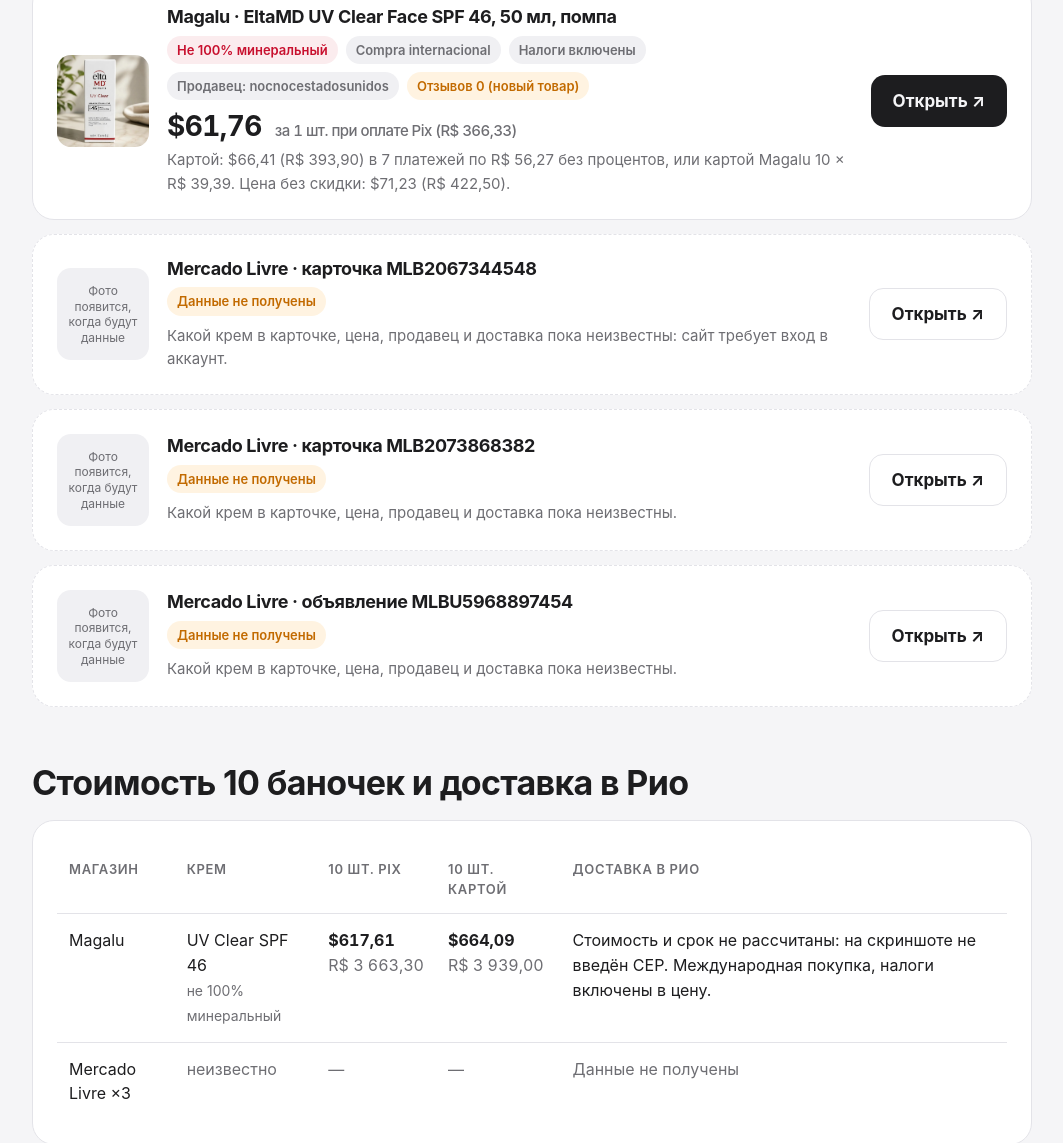
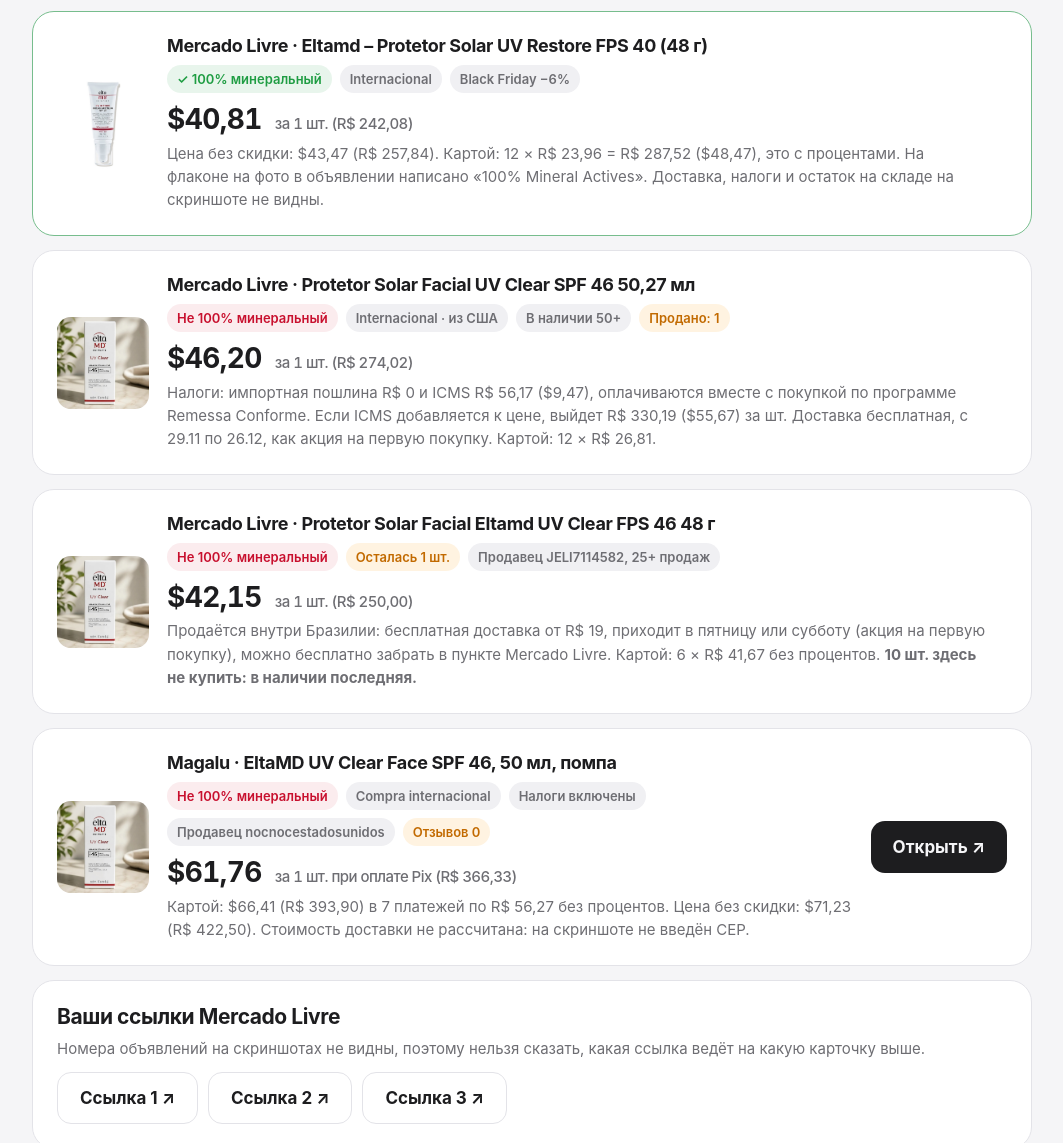
Before and after one commit to wonderland511/eltamd-mineral-rio, a plain HTML site: page index.html in a window 1280 px wide. Shown: the part 1657-2800 px from the top of the page, without its empty margins (108-1171 px from the left). Drawn offline with nearby package versions, Linux system fonts and the light colour scheme.

Commit message:
Добавлены объявления Mercado Livre, итог 10 шт. и рекомендация
Co-Authored-By: Claude Opus 5.5 <noreply@anthropic.com>

```diff
--- a/index.html
+++ b/index.html
@@ -88,6 +88,7 @@ th,td{text-align:left;padding:14px 12px;border-bottom:1px solid var(--line);vert
 th{font-size:13px;text-transform:uppercase;letter-spacing:.05em;color:var(--muted);font-weight:600}
 tr:last-child td{border-bottom:0}
 .num{font-variant-numeric:tabular-nums;white-space:nowrap}
+.price.num{white-space:normal}
 .tablewrap{overflow-x:auto;-webkit-overflow-scrolling:touch}
 
 .note{display:flex;gap:14px;align-items:flex-start;background:var(--card2);border-radius:16px;padding:16px 18px;margin-top:14px}
@@ -123,7 +124,7 @@ footer a{color:var(--muted)}
   <div class="verdict reveal d1">
     <div class="big">✓</div>
     <div>
-      <b>Нужен 100% минеральный крем? Берите UV Restore SPF 40.</b>
+      <b>Нужен 100% минеральный крем? Берите UV Restore SPF 40. Он ещё и самый дешёвый: R$ 242,08 ($40,81) на Mercado Livre.</b>
       <p>В нём только минеральные фильтры: оксид цинка 15% и диоксид титана 2%. В UV Clear SPF 46, кроме цинка 9%, есть октиноксат 7,5%, а это химический фильтр, так что крем гибридный.</p>
     </div>
   </div>
@@ -161,78 +162,90 @@ footer a{color:var(--muted)}
     <figure class="sticker" title="Зевающий котик"><img src="img/cat.jpg" alt="Смешной котик широко зевает" width="112" height="112"></figure>
     <h2 class="reveal">Предложения по вашим ссылкам</h2>
   </div>
-  <p class="muted reveal" style="margin-top:-6px">Mercado Livre и Magalu закрывают страницы от автоматического просмотра (вход в аккаунт или ошибка 403). Поэтому данные Magalu взяты с вашего скриншота, а по Mercado Livre их пока нет.</p>
+  <p class="muted reveal" style="margin-top:-6px">Данные взяты с ваших скриншотов от 24.11.2026 (Mercado Livre около 14:48). Сами страницы закрыты от автоматического просмотра.</p>
 
   <div class="offers">
+    <div class="card offer win reveal d1" style="border-color:color-mix(in srgb,var(--ok) 55%,var(--line))">
+      <button class="thumb" data-lb="0" aria-label="Увеличить фото"><img src="img/uv-restore.jpg" alt="EltaMD UV Restore SPF 40" loading="lazy"></button>
+      <div>
+        <h3>Mercado Livre · Eltamd – Protetor Solar UV Restore FPS 40 (48 г)</h3>
+        <div class="chips"><span class="chip" style="background:var(--ok-soft);color:var(--ok)">✓ 100% минеральный</span><span class="chip">Internacional</span><span class="chip">Black Friday −6%</span></div>
+        <div class="price num">$40,81 <small>за 1 шт. (R$ 242,08)</small></div>
+        <div class="muted" style="font-size:15px;margin-top:4px">Цена без скидки: $43,47 (R$ 257,84). Картой: 12 × R$ 23,96 = R$ 287,52 ($48,47), это с процентами. На флаконе на фото в объявлении написано «100% Mineral Actives». Доставка, налоги и остаток на складе на скриншоте не видны.</div>
+      </div>
+    </div>
+
     <div class="card offer reveal d1">
       <button class="thumb" data-lb="1" aria-label="Увеличить фото"><img src="img/uv-clear.jpg" alt="EltaMD UV Clear SPF 46" loading="lazy"></button>
       <div>
+        <h3>Mercado Livre · Protetor Solar Facial UV Clear SPF 46 50,27 мл</h3>
+        <div class="chips"><span class="chip red">Не 100% минеральный</span><span class="chip">Internacional · из США</span><span class="chip">В наличии 50+</span><span class="chip warn">Продано: 1</span></div>
+        <div class="price num">$46,20 <small>за 1 шт. (R$ 274,02)</small></div>
+        <div class="muted" style="font-size:15px;margin-top:4px">Налоги: импортная пошлина R$ 0 и ICMS R$ 56,17 ($9,47), оплачиваются вместе с покупкой по программе Remessa Conforme. Если ICMS добавляется к цене, выйдет R$ 330,19 ($55,67) за шт. Доставка бесплатная, с 29.11 по 26.12, как акция на первую покупку. Картой: 12 × R$ 26,81.</div>
+      </div>
+    </div>
+
+    <div class="card offer reveal d2">
+      <button class="thumb" data-lb="1" aria-label="Увеличить фото"><img src="img/uv-clear.jpg" alt="EltaMD UV Clear SPF 46" loading="lazy"></button>
+      <div>
+        <h3>Mercado Livre · Protetor Solar Facial Eltamd UV Clear FPS 46 48 г</h3>
+        <div class="chips"><span class="chip red">Не 100% минеральный</span><span class="chip warn">Осталась 1 шт.</span><span class="chip">Продавец JELI7114582, 25+ продаж</span></div>
+        <div class="price num">$42,15 <small>за 1 шт. (R$ 250,00)</small></div>
+        <div class="muted" style="font-size:15px;margin-top:4px">Продаётся внутри Бразилии: бесплатная доставка от R$ 19, приходит в пятницу или субботу (акция на первую покупку), можно бесплатно забрать в пункте Mercado Livre. Картой: 6 × R$ 41,67 без процентов. <b>10 шт. здесь не купить: в наличии последняя.</b></div>
+      </div>
+    </div>
+
+    <div class="card offer reveal d2">
+      <button class="thumb" data-lb="1" aria-label="Увеличить фото"><img src="img/uv-clear.jpg" alt="EltaMD UV Clear SPF 46" loading="lazy"></button>
+      <div>
         <h3>Magalu · EltaMD UV Clear Face SPF 46, 50 мл, помпа</h3>
-        <div class="chips"><span class="chip red">Не 100% минеральный</span><span class="chip">Compra internacional</span><span class="chip">Налоги включены</span><span class="chip">Продавец: nocnocestadosunidos</span><span class="chip warn">Отзывов 0 (новый товар)</span></div>
+        <div class="chips"><span class="chip red">Не 100% минеральный</span><span class="chip">Compra internacional</span><span class="chip">Налоги включены</span><span class="chip">Продавец nocnocestadosunidos</span><span class="chip warn">Отзывов 0</span></div>
         <div class="price num">$61,76 <small>за 1 шт. при оплате Pix (R$ 366,33)</small></div>
-        <div class="muted" style="font-size:15px;margin-top:4px">Картой: $66,41 (R$ 393,90) в 7 платежей по R$ 56,27 без процентов, или картой Magalu 10 × R$ 39,39. Цена без скидки: $71,23 (R$ 422,50).</div>
+        <div class="muted" style="font-size:15px;margin-top:4px">Картой: $66,41 (R$ 393,90) в 7 платежей по R$ 56,27 без процентов. Цена без скидки: $71,23 (R$ 422,50). Стоимость доставки не рассчитана: на скриншоте не введён CEP.</div>
       </div>
       <a class="cta" href="https://www.magazineluiza.com.br/protetor-solar-eltamd-uv-clear-face-spf-46-50-ml-bomba-sem-oleo/p/fj3e84cgd4/pf/psfc/" target="_blank" rel="noopener">Открыть ↗</a>
     </div>
+  </div>
 
-    <div class="card offer pending reveal d2">
-      <div class="thumb empty">Фото появится, когда будут данные</div>
-      <div>
-        <h3>Mercado Livre · карточка MLB2067344548</h3>
-        <div class="chips"><span class="chip warn">Данные не получены</span></div>
-        <p class="muted" style="margin:8px 0 0;font-size:15px">Какой крем в карточке, цена, продавец и доставка пока неизвестны: сайт требует вход в аккаунт.</p>
-      </div>
-      <a class="cta ghost" href="https://meli.la/28CBw5g" target="_blank" rel="noopener">Открыть ↗</a>
-    </div>
-
-    <div class="card offer pending reveal d2">
-      <div class="thumb empty">Фото появится, когда будут данные</div>
-      <div>
-        <h3>Mercado Livre · карточка MLB2073868382</h3>
-        <div class="chips"><span class="chip warn">Данные не получены</span></div>
-        <p class="muted" style="margin:8px 0 0;font-size:15px">Какой крем в карточке, цена, продавец и доставка пока неизвестны.</p>
-      </div>
-      <a class="cta ghost" href="https://meli.la/2eFBVGF" target="_blank" rel="noopener">Открыть ↗</a>
-    </div>
-
-    <div class="card offer pending reveal d3">
-      <div class="thumb empty">Фото появится, когда будут данные</div>
-      <div>
-        <h3>Mercado Livre · объявление MLBU5968897454</h3>
-        <div class="chips"><span class="chip warn">Данные не получены</span></div>
-        <p class="muted" style="margin:8px 0 0;font-size:15px">Какой крем в карточке, цена, продавец и доставка пока неизвестны.</p>
-      </div>
-      <a class="cta ghost" href="https://meli.la/31zTZ6z" target="_blank" rel="noopener">Открыть ↗</a>
+  <div class="card reveal d3" style="margin-top:14px">
+    <h3 style="margin-bottom:8px">Ваши ссылки Mercado Livre</h3>
+    <p class="muted" style="margin:0 0 12px;font-size:15px">Номера объявлений на скриншотах не видны, поэтому нельзя сказать, какая ссылка ведёт на какую карточку выше.</p>
+    <div style="display:flex;flex-wrap:wrap;gap:10px">
+      <a class="cta ghost" href="https://meli.la/28CBw5g" target="_blank" rel="noopener">Ссылка 1 ↗</a>
+      <a class="cta ghost" href="https://meli.la/2eFBVGF" target="_blank" rel="noopener">Ссылка 2 ↗</a>
+      <a class="cta ghost" href="https://meli.la/31zTZ6z" target="_blank" rel="noopener">Ссылка 3 ↗</a>
     </div>
   </div>
 </section>
 
 <section>
-  <h2 class="reveal">Стоимость 10 баночек и доставка в Рио</h2>
+  <h2 class="reveal">Стоимость 10 баночек</h2>
   <div class="card reveal d1 tablewrap">
     <table>
-      <thead><tr><th>Магазин</th><th>Крем</th><th>10 шт. Pix</th><th>10 шт. картой</th><th>Доставка в Рио</th></tr></thead>
+      <thead><tr><th>Вариант</th><th>Минеральный?</th><th>10 шт. по цене</th><th>Доставка</th><th>10 шт. можно?</th></tr></thead>
       <tbody>
-        <tr><td>Magalu</td><td>UV Clear SPF 46<br><span class="muted" style="font-size:14px">не 100% минеральный</span></td><td class="num"><b>$617,61</b><br><span class="muted">R$ 3 663,30</span></td><td class="num"><b>$664,09</b><br><span class="muted">R$ 3 939,00</span></td><td>Стоимость и срок не рассчитаны: на скриншоте не введён CEP. Международная покупка, налоги включены в цену.</td></tr>
-        <tr><td>Mercado Livre ×3</td><td class="muted">неизвестно</td><td class="muted">—</td><td class="muted">—</td><td class="muted">Данные не получены</td></tr>
+        <tr><td><b>ML · UV Restore SPF 40</b></td><td style="color:var(--ok)">✓ да</td><td class="num"><b>$408,13</b><br><span class="muted">R$ 2 420,80</span></td><td>Международная; условия и налоги на скриншоте не видны</td><td>Остаток не виден</td></tr>
+        <tr><td>ML · UV Clear 50,27 мл</td><td class="muted">нет</td><td class="num"><b>$461,98</b><br><span class="muted">R$ 2 740,20 + налоги</span></td><td>Бесплатно, 29.11–26.12, из США</td><td>Да, 50+</td></tr>
+        <tr><td>ML · UV Clear 48 г (JELI)</td><td class="muted">нет</td><td class="num">$421,49<br><span class="muted">R$ 2 500,00</span></td><td>Бесплатно, пт–сб</td><td style="color:var(--accent)">Нет, 1 шт.</td></tr>
+        <tr><td>Magalu · UV Clear 50 мл</td><td class="muted">нет</td><td class="num"><b>$617,61</b><br><span class="muted">R$ 3 663,30 (Pix)</span></td><td>Не рассчитана (нет CEP)</td><td>Не видно</td></tr>
       </tbody>
     </table>
   </div>
-  <div class="note reveal d2"><span class="i">!</span><div>Для 10 шт. цена за единицу просто умножена на 10. Можно ли заказать 10 шт. одним заказом и сколько это стоит с доставкой, видно только в корзине после ввода CEP: на скриншоте выбрано «1 unidade».</div></div>
+  <div class="note reveal d2"><span class="i">!</span><div><b>Налоги при заказе 10 шт. будут другими.</b> На международные покупки по Remessa Conforme налог считается от суммы всего заказа, поэтому R$ 0 пошлины за одну баночку не значит R$ 0 за десять. Точную сумму с пошлиной, ICMS и доставкой покажет только корзина после выбора 10 шт. Сроки «пт–сб» и «29.11–26.12» Mercado Livre считает по адресу в вашем аккаунте: если он не в Рио, проверьте с CEP Рио.</div></div>
 
   <div class="card reveal d3" style="margin-top:18px">
-    <h3 style="margin-bottom:10px">Что нужно, чтобы дополнить сравнение</h3>
+    <h3 style="margin-bottom:10px">Что делать</h3>
     <ol class="steps">
-      <li>Открыть каждую из трёх ссылок Mercado Livre, ввести CEP в Рио, выбрать 10 шт. и сделать скриншот цены, продавца, наличия и блока доставки.</li>
-      <li>В Magalu нажать «Calcular frete e prazo», ввести тот же CEP и сделать скриншот стоимости и срока.</li>
-      <li>Прислать скриншоты в чат. Страница обновится по этой же ссылке.</li>
+      <li>Открыть объявление <b>UV Restore SPF 40</b> на Mercado Livre, выбрать 10 шт. и посмотреть остаток, налоги и срок доставки в Рио.</li>
+      <li>Если 10 шт. нет или с налогами выходит слишком дорого, запасной вариант — UV Clear 50,27 мл на ML (в наличии 50+). Но этот крем не 100% минеральный.</li>
+      <li>Объявление JELI (осталась 1 шт.) и Magalu (самая высокая цена) для заказа 10 шт. не подходят.</li>
     </ol>
   </div>
 </section>
 
 <footer class="reveal">
-  <p>Курс: 1 USD = R$ 5,9314 (AwesomeAPI, курс покупки USD-BRL на 24.11.2026, 07:00 по времени Бразилии). Цены в реалах взяты со скриншота Magalu от 24.11.2026 и могут измениться.</p>
-  <p>Фото: UV Restore — <a href="https://incidecoder.com/products/eltamd-uv-restore-broad-spectrum-spf-40" target="_blank" rel="noopener">INCIDecoder</a>; UV Clear — фото, присланное пользователем. Котик: «Tabby cat-yawning-01», автор Hisashi, CC BY-SA 2.0, <a href="https://commons.wikimedia.org/wiki/File:Tabby_cat-yawning-01.jpg" target="_blank" rel="noopener">Wikimedia Commons</a>.</p>
+  <p>Курс: 1 USD = R$ 5,9314 (AwesomeAPI, курс покупки USD-BRL на 24.11.2026, 07:00 по времени Бразилии). Цены в реалах взяты с ваших скриншотов Magalu и Mercado Livre от 24.11.2026 и могут измениться.</p>
+  <p>Фото: UV Restore (упаковка старого дизайна, 57 г; в объявлении ML — флакон-помпа 48 г) — <a href="https://incidecoder.com/products/eltamd-uv-restore-broad-spectrum-spf-40" target="_blank" rel="noopener">INCIDecoder</a>; UV Clear — фото, присланное пользователем. Котик: «Tabby cat-yawning-01», автор Hisashi, CC BY-SA 2.0, <a href="https://commons.wikimedia.org/wiki/File:Tabby_cat-yawning-01.jpg" target="_blank" rel="noopener">Wikimedia Commons</a>.</p>
   <p>Это справка по составу и ценам, а не медицинская рекомендация.</p>
 </footer>
 </div>
```
